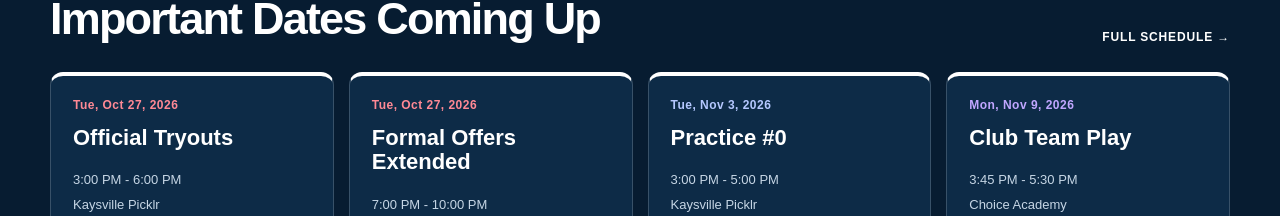
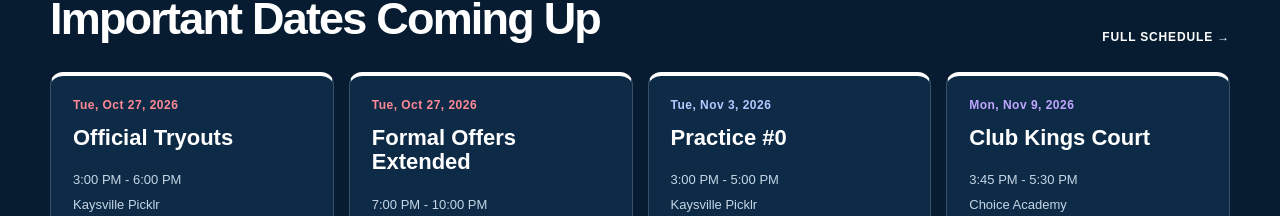
Before and after one commit to colesp-ui/wxpickleball, a Next.js app: page / in a window 1280 px wide. Shown: the part 899-1115 px from the top of the page. Built offline with nearby package versions, Linux system fonts and the light colour scheme.

Commit message:
Rename Club Team Play activities to Club Kings Court

```diff
--- a/app/page.js
+++ b/app/page.js
@@ -9,20 +9,20 @@ const games = [
   { date: "OCT 27", day: "TUE", year: "2026", time: "3:00 PM - 6:00 PM", title: "Official Tryouts", location: "Kaysville Picklr", players: "ALL" },
   { date: "OCT 27", day: "TUE", year: "2026", time: "7:00 PM - 10:00 PM", title: "Formal Offers Extended", location: "Text Msg", players: "ALL" },
   { date: "NOV 3", day: "TUE", year: "2026", time: "3:00 PM - 5:00 PM", title: "Practice #0", location: "Kaysville Picklr", players: "JV & Varsity" },
-  { date: "NOV 9", day: "MON", year: "2026", time: "3:45 PM - 5:30 PM", title: "Club Team Play", location: "Choice Academy", players: "Club" },
+  { date: "NOV 9", day: "MON", year: "2026", time: "3:45 PM - 5:30 PM", title: "Club Kings Court", location: "Choice Academy", players: "Club" },
   { date: "NOV 10", day: "TUE", year: "2026", time: "3:00 PM - 5:00 PM", title: "Practice #1", location: "Kaysville Picklr", players: "JV & Varsity" },
   { date: "NOV 12", day: "THU", year: "2026", time: "4:00 PM - 5:30 PM", title: "Meet #1 vs Alta", location: "Sports Mall Murray", players: "Varsity" },
   { date: "NOV 13", day: "FRI", year: "2026", time: "4:00 PM - 5:30 PM", title: "Meet #1 vs Bonneville", location: "Kitchen Roy", players: "JV" },
-  { date: "NOV 16", day: "MON", year: "2026", time: "3:45 PM - 5:30 PM", title: "Club Team Play", location: "Choice Academy", players: "Club" },
+  { date: "NOV 16", day: "MON", year: "2026", time: "3:45 PM - 5:30 PM", title: "Club Kings Court", location: "Choice Academy", players: "Club" },
   { date: "NOV 17", day: "TUE", year: "2026", time: "3:00 PM - 5:00 PM", title: "Practice #2", location: "Kaysville Picklr", players: "JV & Varsity" },
   { date: "NOV 19", day: "THU", year: "2026", time: "4:00 PM - 5:30 PM", title: "Meet #2 vs Skyline", location: "Sports Mall Murray", players: "Varsity" },
   { date: "NOV 20", day: "FRI", year: "2026", time: "4:00 PM - 5:30 PM", title: "Meet #2 vs American Heritage SLC", location: "Kitchen Roy", players: "JV" },
-  { date: "NOV 23", day: "MON", year: "2026", time: "3:45 PM - 5:30 PM", title: "Club Team Play", location: "Choice Academy", players: "Club" },
-  { date: "NOV 30", day: "MON", year: "2026", time: "3:45 PM - 5:30 PM", title: "Club Team Play", location: "Choice Academy", players: "Club" },
+  { date: "NOV 23", day: "MON", year: "2026", time: "3:45 PM - 5:30 PM", title: "Club Kings Court", location: "Choice Academy", players: "Club" },
+  { date: "NOV 30", day: "MON", year: "2026", time: "3:45 PM - 5:30 PM", title: "Club Kings Court", location: "Choice Academy", players: "Club" },
   { date: "DEC 1", day: "TUE", year: "2026", time: "3:00 PM - 5:00 PM", title: "Practice #3", location: "Kaysville Picklr", players: "JV & Varsity" },
   { date: "DEC 3", day: "THU", year: "2026", time: "4:00 PM - 5:30 PM", title: "Meet #3 vs Bountiful", location: "Sports Mall Murray", players: "Varsity" },
   { date: "DEC 4", day: "FRI", year: "2026", time: "4:00 PM - 5:30 PM", title: "Meet #3 vs Clearfield", location: "Kitchen Roy", players: "JV" },
-  { date: "DEC 7", day: "MON", year: "2026", time: "3:45 PM - 5:30 PM", title: "Club Team Play", location: "Choice Academy", players: "Club" },
+  { date: "DEC 7", day: "MON", year: "2026", time: "3:45 PM - 5:30 PM", title: "Club Kings Court", location: "Choice Academy", players: "Club" },
   { date: "DEC 8", day: "TUE", year: "2026", time: "3:00 PM - 5:00 PM", title: "Practice #4", location: "Kaysville Picklr", players: "JV & Varsity" },
   { date: "DEC 10", day: "THU", year: "2026", time: "4:00 PM - 5:30 PM", title: "Meet #4 vs Viewmont", location: "Sports Mall Murray", players: "Varsity" },
   { date: "DEC 11", day: "FRI", year: "2026", time: "4:00 PM - 5:30 PM", title: "Meet #4 vs Bountiful", location: "Kitchen Roy", players: "JV" },
@@ -33,11 +33,11 @@ const games = [
   { date: "JAN 5", day: "TUE", year: "2027", time: "3:00 PM - 5:00 PM", title: "Practice #6", location: "Kaysville Picklr", players: "JV & Varsity" },
   { date: "JAN 7", day: "THU", year: "2027", time: "4:00 PM - 5:30 PM", title: "Meet #6 vs Alta", location: "Sports Mall Murray", players: "Varsity" },
   { date: "JAN 8", day: "FRI", year: "2027", time: "4:00 PM - 5:30 PM", title: "Meet #6 vs Morgan", location: "Kitchen Roy", players: "JV" },
-  { date: "JAN 11", day: "MON", year: "2027", time: "3:45 PM - 5:30 PM", title: "Club Team Play", location: "Choice Academy", players: "Club" },
+  { date: "JAN 11", day: "MON", year: "2027", time: "3:45 PM - 5:30 PM", title: "Club Kings Court", location: "Choice Academy", players: "Club" },
   { date: "JAN 12", day: "TUE", year: "2027", time: "3:00 PM - 5:00 PM", title: "Practice #7", location: "Kaysville Picklr", players: "JV & Varsity" },
   { date: "JAN 14", day: "THU", year: "2027", time: "4:00 PM - 5:30 PM", title: "Meet #7 vs Skyline", location: "Sports Mall Murray", players: "Varsity" },
   { date: "JAN 15", day: "FRI", year: "2027", time: "4:00 PM - 5:30 PM", title: "Meet #7 vs Box Elder", location: "Kitchen Roy", players: "JV" },
-  { date: "JAN 18", day: "MON", year: "2027", time: "3:45 PM - 5:30 PM", title: "Club Team Play", location: "Choice Academy", players: "Club" },
+  { date: "JAN 18", day: "MON", year: "2027", time: "3:45 PM - 5:30 PM", title: "Club Kings Court", location: "Choice Academy", players: "Club" },
   { date: "JAN 19", day: "TUE", year: "2027", time: "3:00 PM - 5:00 PM", title: "Practice #8", location: "Kaysville Picklr", players: "JV & Varsity" },
   { date: "JAN 23", day: "SAT", year: "2027", time: "10:00 AM - 4:00 PM", title: "Regionals — Championship", location: "TBA", players: "Varsity" },
   { date: "JAN 23", day: "SAT", year: "2027", time: "10:00 AM - 4:00 PM", title: "Regionals — Championship", location: "TBA", players: "JV" },
```
